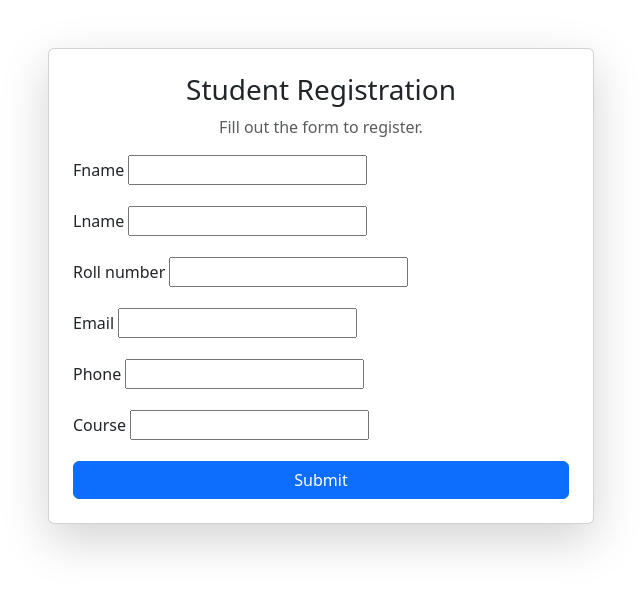
After one commit to jabedomorbappi/EndtoendDjango, a Django app: page /learnmodels/register/ in a window 1280 px wide. The commit adds this page. Shown: the top 592 px of the page, without its empty margins (319-959 px from the left). Run offline with Django 5.2, Linux system fonts and the light colour scheme.

Commit message:
creata a unique student forms where store roll and mail unique

```diff
--- a/MainProject/LearnModels/admin.py
+++ b/MainProject/LearnModels/admin.py
@@ -1,8 +1,9 @@
 from django.contrib import admin
 
-from .models import Employee ,Students
+from .models import Employee ,Students ,Unique_Student
 
 
 admin.site.register(Employee)
 admin.site.register(Students)
+admin.site.register(Unique_Student)
 # Register your models here.
--- /dev/null
+++ b/MainProject/LearnModels/forms.py
@@ -0,0 +1,13 @@
+from django import forms
+from .models import Unique_Student
+
+class StudentForm(forms.ModelForm):
+    class Meta:
+        model = Unique_Student
+        fields = ['fname', 'lname', 'roll_number', 'email', 'phone', 'course']
+
+    def clean_roll_number(self):
+        roll_number = self.cleaned_data.get('roll_number')
+        if Unique_Student.objects.filter(roll_number=roll_number).exists():
+            raise forms.ValidationError("This roll number already exists. Please enter a unique roll number.")
+        return roll_number
--- a/MainProject/LearnModels/models.py
+++ b/MainProject/LearnModels/models.py
@@ -19,3 +19,22 @@ class Students(models.Model):
 
     def __str__(self):
         return self.fname
+
+
+
+
+# now i want to create a models where i ensure unique rolll
+
+
+
+
+class Unique_Student(models.Model):
+    fname = models.CharField(max_length=50)
+    lname = models.CharField(max_length=50)
+    roll_number = models.IntegerField(unique=True)  # Unique constraint
+    email = models.EmailField(unique=True)  # Also ensuring unique email
+    phone = models.CharField(max_length=15)
+    course = models.CharField(max_length=100)
+
+    def __str__(self):
+        return f"{self.fname} {self.lname} - Roll: {self.roll_number}"
--- a/MainProject/LearnModels/urls.py
+++ b/MainProject/LearnModels/urls.py
@@ -1,10 +1,12 @@
 from django.urls import path
 from . import views  # Import views
-
+from .views import student_registration,success_page
 app_name = 'LearnModels'  # Namespace for the app
 
 urlpatterns = [
     path('learn/', views.showLearnmodels, name='showLearnmodels'),
     path('second/', views.showSecond, name='showSecond'),
+    path('register/', views.student_registration, name='student_registration'),
+    path('success/', success_page, name='success_page'),  # Add this line
+]
     # URL changed
-]
--- a/MainProject/LearnModels/views.py
+++ b/MainProject/LearnModels/views.py
@@ -1,5 +1,5 @@
 from django.shortcuts import render
-from .models import Employee,Students
+from .models import Employee,Students,Unique_Student
 
 def showLearnmodels(request):
     if request.method=='POST':
@@ -22,3 +22,27 @@ def showSecond(request):
         new_obj=Employee(fname=fname,lname=lname,mob=mob,job=job)
         new_obj.save()
     return render(request, 'LearnModels/second.html')
+
+
+
+
+
+from django.shortcuts import render, redirect
+from .forms import StudentForm
+
+def student_registration(request):
+    if request.method == 'POST':
+        form = StudentForm(request.POST)
+        if form.is_valid():
+            form.save()
+            return redirect('LearnModels:success_page')  # Redirect after successful submission
+    else:
+        form = StudentForm()
+
+    return render(request, 'LearnModels/students.html', {'form': form})
+
+
+from django.shortcuts import render
+
+def success_page(request):
+    return render(request, 'LearnModels/success.html')
--- /dev/null
+++ b/MainProject/templates/LearnModels/students.html
@@ -0,0 +1,35 @@
+<!DOCTYPE html>
+<html lang="en">
+<head>
+    <meta charset="UTF-8">
+    <meta name="viewport" content="width=device-width, initial-scale=1.0">
+    <title>Student Registration</title>
+    <link href="https://cdn.jsdelivr.net/npm/bootstrap@5.3.0/dist/css/bootstrap.min.css" rel="stylesheet">
+</head>
+<body>
+    <div class="container mt-5">
+        <div class="row justify-content-center">
+            <div class="col-md-6">
+                <div class="card shadow-lg p-4">
+                    <h3 class="text-center">Student Registration</h3>
+                    <p class="text-center text-muted">Fill out the form to register.</p>
+
+                    <form method="POST">
+                        {% csrf_token %}
+                        {% for field in form %}
+                            <div class="mb-3">
+                                <label class="form-label">{{ field.label }}</label>
+                                {{ field }}
+                                <small class="text-danger">{{ field.errors }}</small>
+                            </div>
+                        {% endfor %}
+
+                        <button type="submit" class="btn btn-primary w-100">Submit</button>
+                    </form>
+
+                </div>
+            </div>
+        </div>
+    </div>
+</body>
+</html>
```
Also changed, not shown: MainProject/templates/LearnModels/success.html (added, +15 -0 lines), MainProject/templates/basic.html (+7 -0 lines), MainProject/LearnModels/migrations/0003_unique_student.py (added), MainProject/db.sqlite3.
